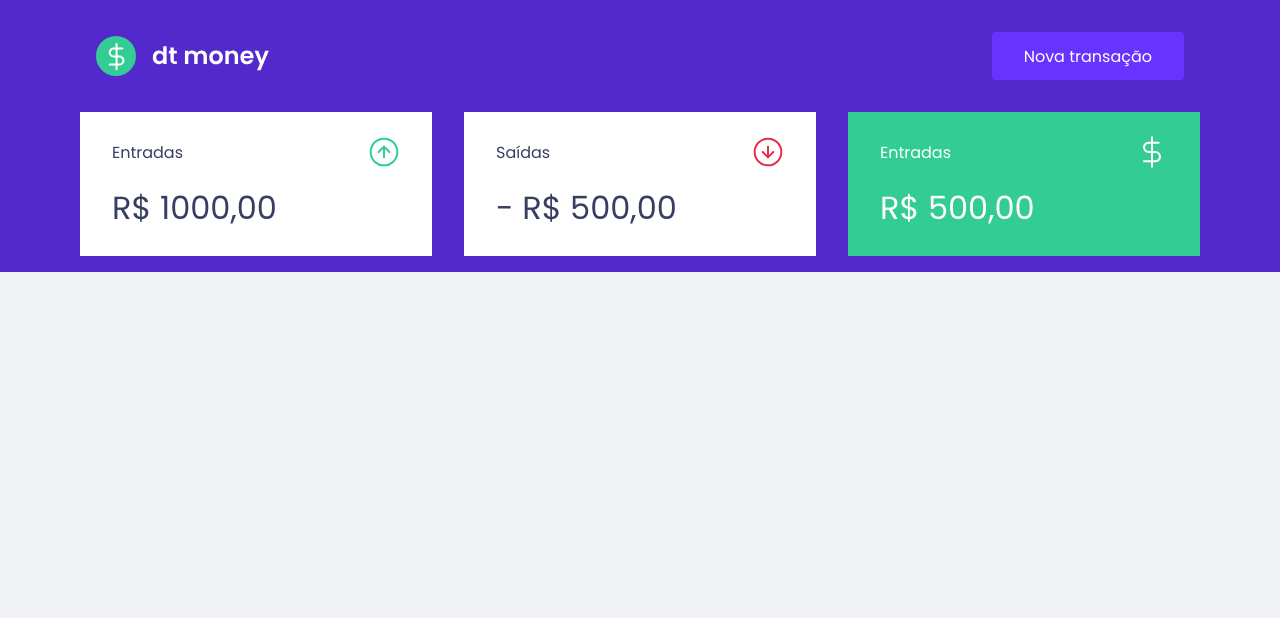
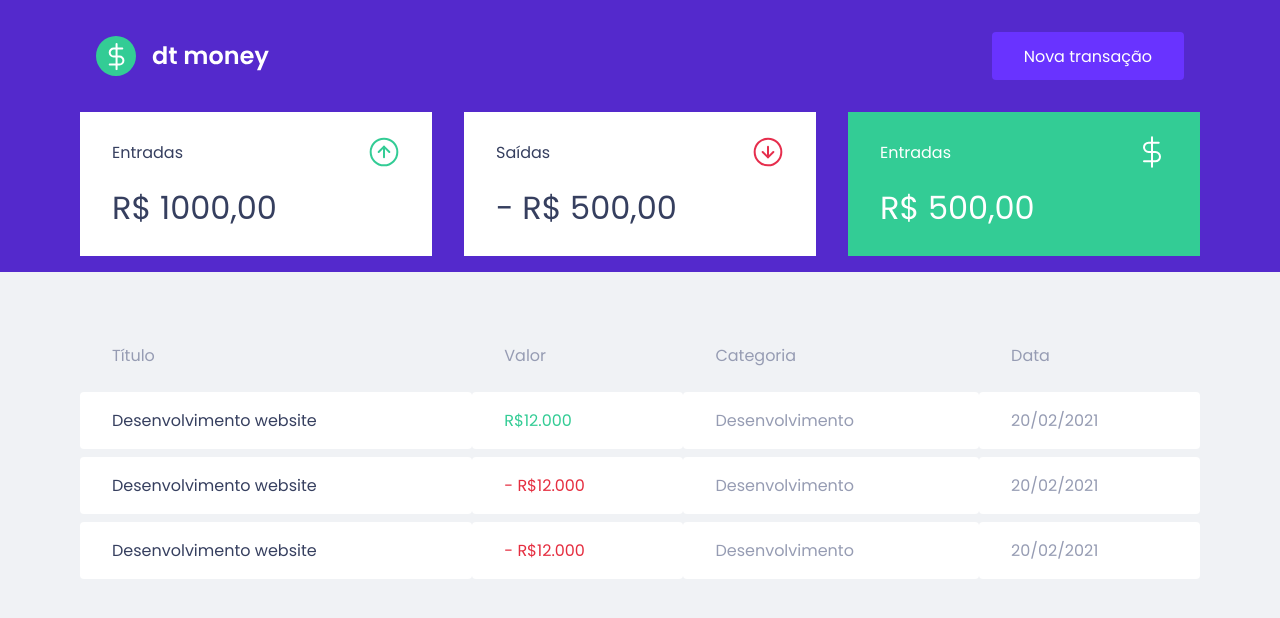
Before and after one commit to MayaraSs/account-manager-react-typescript, a React (Create React App) app: page / in a window 1280 px wide. Shown: the top 618 px of the page. Built offline with nearby package versions, Linux system fonts and the light colour scheme.

Commit message:
Add component table

```diff
--- a/src/components/Dashboard/index.tsx
+++ b/src/components/Dashboard/index.tsx
@@ -1,11 +1,13 @@
 import React from "react";
 import { Container } from "./styles";
 import { Summary } from "../Summary";
+import { TransactionTable } from "../TransactionTable";
 
 export function Dashboard(){
   return(
     <Container>
       <Summary/>
+      <TransactionTable/>
     </Container>
   )
 }
--- /dev/null
+++ b/src/components/TransactionTable/index.tsx
@@ -0,0 +1,42 @@
+import React from "react";
+import { Container } from "./styles";
+
+export function TransactionTable(){
+  return (
+    <Container>
+      <table>
+        <thead>
+          <tr>
+            <th>Título</th>
+            <th>Valor</th>
+            <th>Categoria</th>
+            <th>Data</th>
+          </tr>
+        </thead>
+
+        <tbody>
+          <tr>
+            <td>Desenvolvimento website</td>
+            <td className="deposit">R$12.000</td>
+            <td>Desenvolvimento</td>
+            <td>20/02/2021</td>
+          </tr>
+
+          <tr>
+            <td>Desenvolvimento website</td>
+            <td className="withdraw" >- R$12.000</td>
+            <td>Desenvolvimento</td>
+            <td>20/02/2021</td>
+          </tr>
+
+          <tr>
+            <td>Desenvolvimento website</td>
+            <td className="withdraw">- R$12.000</td>
+            <td>Desenvolvimento</td>
+            <td>20/02/2021</td>
+          </tr>
+        </tbody>
+      </table>
+    </Container>
+  )
+}
--- /dev/null
+++ b/src/components/TransactionTable/styles.ts
@@ -0,0 +1,38 @@
+import styled from "styled-components";
+
+export const Container = styled.div`
+  margin-top: 4rem;
+
+  table {
+    width: 100%;
+    border-spacing: 0 0.5rem;
+
+    th {
+      color: var(--text-body);
+      font-weight: 400;
+      padding: 1rem 2rem;
+      text-align: left;
+      line-height: 1.5rem;
+    }
+
+    td {
+      padding: 1rem 2rem;
+      border:0;
+      background: var(--shape);
+      color: var(--text-body);
+      border-radius: 0.25rem;
+
+      &:first-child{
+        color: var(--text-title);
+      }
+
+      &.withdraw{
+        color: var(--red);
+      }
+      &.deposit{
+        color: var(--green);
+      }
+
+    }
+  }
+`
```
